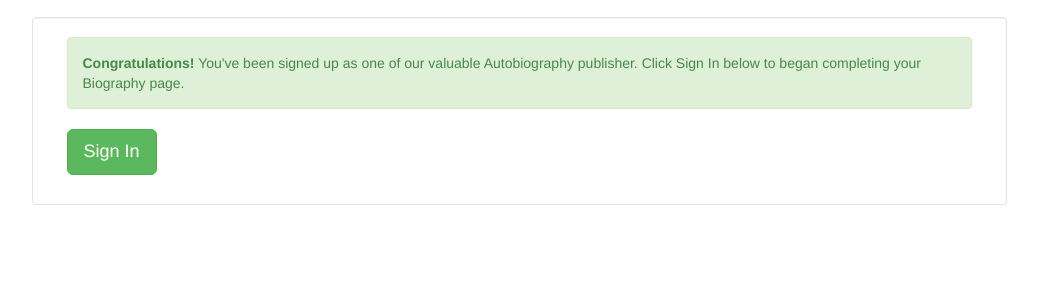
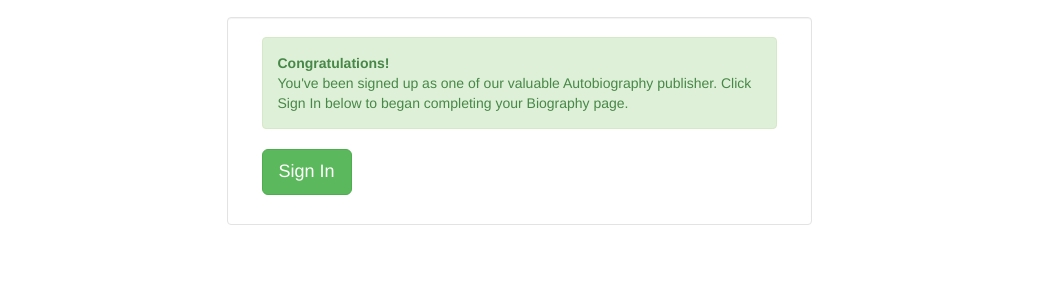
Before and after one commit to CoderDojoIndonesia/bio, a Flask app: template wsgi/templates/signup-success.html in a window 1280 px wide. Shown: the part 53-353 px from the top of the page, without its empty margins (121-1159 px from the left). Run offline with Flask 2, Linux system fonts and the light colour scheme; the template is opened without the code that fills it, so the values that code supplies are empty; some libraries are stand-ins or nearby versions.

Commit message:
register

```diff
--- a/wsgi/templates/signup-success.html
+++ b/wsgi/templates/signup-success.html
@@ -4,21 +4,19 @@
 
 
 <div class="row">
-    <div class="col-sm-1">
-
+    <div class="col-sm-3">
     </div>
-    <div class="col-sm-10 well" style="background-color: rgb(255,255,255);">
+    <div class="col-sm-6 well" style="background-color: rgb(255,255,255);">
         <div class="container">
             <div class="row">
                 <div class="col-sm-12">
-                    <div class="alert alert-success"><strong>Congratulations!</strong> You've been signed up as one of our valuable Autobiography publisher. Click Sign In below to began completing your Biography page. </div>
+                    <div class="alert alert-success"><strong>Congratulations!</strong><p> You've been signed up as one of our valuable Autobiography publisher. Click Sign In below to began completing your Biography page.</p> </div>
                     <p><a class="btn btn-lg btn-primary btn-success"  href="{{ url_for('index') }}">Sign In</a></p>
                 </div>
             </div>
         </div><!--/container-->
     </div>
-    <div class="col-sm-1">
-
+    <div class="col-sm-3">
     </div>
 </div>
 
```
